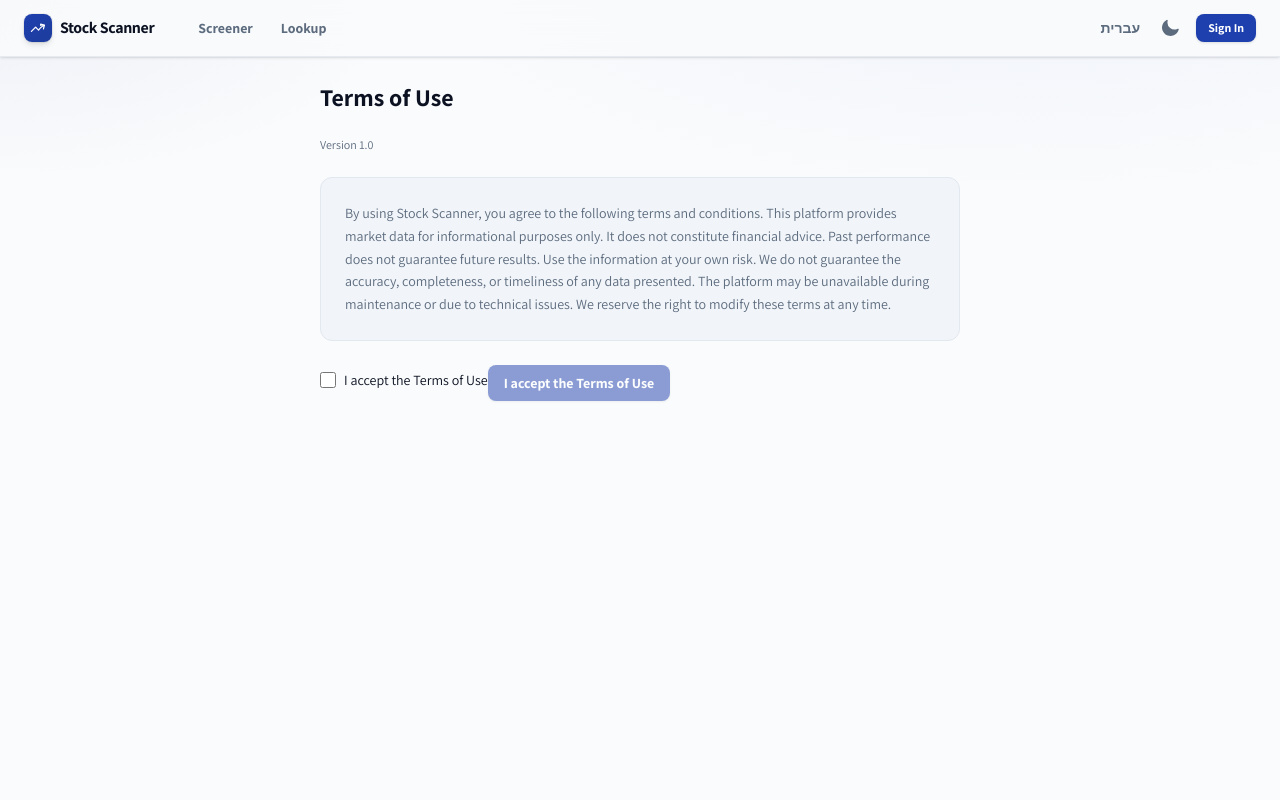
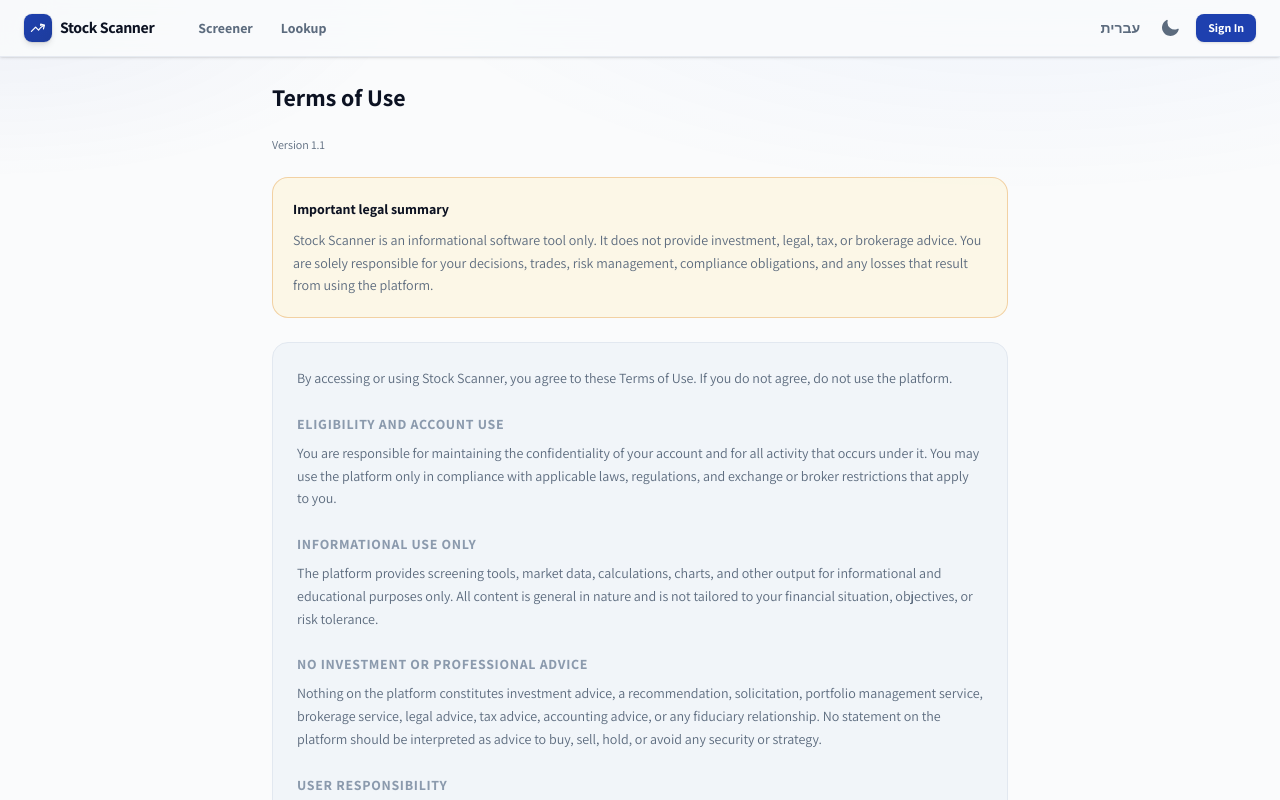
Before and after one commit to kfirAdler/stock-scanner, a Next.js app in the folder web/: page /en/terms in a window 1280 px wide. Shown: the top 800 px of the page. Built offline with nearby package versions, Linux system fonts and the light colour scheme; no server answers.

Commit message:
Expand terms and liability disclaimers

```diff
--- a/web/src/app/[locale]/auth/register/page.tsx
+++ b/web/src/app/[locale]/auth/register/page.tsx
@@ -7,6 +7,7 @@ import { createClient } from "@/lib/supabase/client";
 import { Button } from "@/components/ui/Button";
 import { Input } from "@/components/ui/Input";
 import { Checkbox } from "@/components/ui/Checkbox";
+import { CURRENT_TERMS_VERSION } from "@/lib/terms";
 
 export default function RegisterPage() {
   const t = useTranslations();
@@ -43,7 +44,7 @@ export default function RegisterPage() {
     if (data.user) {
       await supabase.from("user_terms_acceptance").insert({
         user_id: data.user.id,
-        terms_version: "1.0",
+        terms_version: CURRENT_TERMS_VERSION,
       });
     }
 
--- a/web/src/app/[locale]/terms/page.tsx
+++ b/web/src/app/[locale]/terms/page.tsx
@@ -4,12 +4,23 @@ import { useState } from "react";
 import { useTranslations } from "next-intl";
 import { Button } from "@/components/ui/Button";
 import { Checkbox } from "@/components/ui/Checkbox";
+import { CURRENT_TERMS_VERSION } from "@/lib/terms";
 
 export default function TermsPage() {
   const t = useTranslations("terms");
   const [accepted, setAccepted] = useState(false);
   const [saving, setSaving] = useState(false);
   const [done, setDone] = useState(false);
+  const sections = [
+    "eligibility",
+    "informationOnly",
+    "noAdvice",
+    "userResponsibility",
+    "dataAvailability",
+    "liability",
+    "indemnity",
+    "changes",
+  ] as const;
 
   async function handleAccept() {
     setSaving(true);
@@ -17,7 +28,7 @@ export default function TermsPage() {
       const res = await fetch("/api/terms/accept", {
         method: "POST",
         headers: { "Content-Type": "application/json" },
-        body: JSON.stringify({ terms_version: "1.0" }),
+        body: JSON.stringify({ terms_version: CURRENT_TERMS_VERSION }),
       });
       if (res.ok) setDone(true);
     } catch {
@@ -28,12 +39,27 @@ export default function TermsPage() {
   }
 
   return (
-    <div className="mx-auto max-w-2xl px-4 py-6 space-y-6">
+    <div className="mx-auto max-w-3xl px-4 py-6 space-y-6">
       <h1 className="text-2xl font-bold">{t("title")}</h1>
-      <p className="text-xs text-text-secondary">{t("version", { version: "1.0" })}</p>
+      <p className="text-xs text-text-secondary">{t("version", { version: CURRENT_TERMS_VERSION })}</p>
 
-      <div className="rounded-xl border border-border bg-surface-alt p-6 text-sm leading-relaxed text-text-secondary">
-        {t("body")}
+      <div className="rounded-2xl border border-warning/30 bg-warning-soft/40 p-5 text-sm leading-relaxed text-text-secondary">
+        <p className="font-bold text-text">{t("summaryTitle")}</p>
+        <p className="mt-2">{t("summaryBody")}</p>
+      </div>
+
+      <div className="rounded-2xl border border-border bg-surface-alt p-6 space-y-6">
+        <p className="text-sm leading-relaxed text-text-secondary">{t("intro")}</p>
+        {sections.map((section) => (
+          <section key={section} className="space-y-2">
+            <h2 className="text-sm font-bold uppercase tracking-wider text-text-muted">
+              {t(`sections.${section}.title`)}
+            </h2>
+            <p className="text-sm leading-relaxed text-text-secondary">
+              {t(`sections.${section}.body`)}
+            </p>
+          </section>
+        ))}
       </div>
 
       {!done ? (
@@ -48,7 +74,7 @@ export default function TermsPage() {
           </Button>
         </div>
       ) : (
-        <p className="text-success font-bold">Terms accepted successfully.</p>
+        <p className="text-success font-bold">{t("acceptedSuccess")}</p>
       )}
     </div>
   );
--- a/web/src/app/api/terms/accept/route.ts
+++ b/web/src/app/api/terms/accept/route.ts
@@ -1,5 +1,6 @@
 import { NextRequest, NextResponse } from "next/server";
 import { createClient } from "@/lib/supabase/server";
+import { CURRENT_TERMS_VERSION } from "@/lib/terms";
 
 export async function POST(request: NextRequest) {
   const supabase = await createClient();
@@ -10,7 +11,7 @@ export async function POST(request: NextRequest) {
   }
 
   const body = await request.json();
-  const termsVersion = body.terms_version ?? "1.0";
+  const termsVersion = body.terms_version ?? CURRENT_TERMS_VERSION;
 
   const { error } = await supabase
     .from("user_terms_acceptance")
--- /dev/null
+++ b/web/src/lib/terms.ts
@@ -0,0 +1 @@
+export const CURRENT_TERMS_VERSION = "1.1";
--- a/web/src/messages/en.json
+++ b/web/src/messages/en.json
@@ -304,6 +304,43 @@
     "accept": "I accept the Terms of Use",
     "mustAccept": "You must accept the Terms of Use to continue",
     "version": "Version {version}",
-    "body": "By using Stock Scanner, you agree to the following terms and conditions. This platform provides market data for informational purposes only. It does not constitute financial advice. Past performance does not guarantee future results. Use the information at your own risk. We do not guarantee the accuracy, completeness, or timeliness of any data presented. The platform may be unavailable during maintenance or due to technical issues. We reserve the right to modify these terms at any time."
+    "summaryTitle": "Important legal summary",
+    "summaryBody": "Stock Scanner is an informational software tool only. It does not provide investment, legal, tax, or brokerage advice. You are solely responsible for your decisions, trades, risk management, compliance obligations, and any losses that result from using the platform.",
+    "intro": "By accessing or using Stock Scanner, you agree to these Terms of Use. If you do not agree, do not use the platform.",
+    "acceptedSuccess": "Terms accepted successfully.",
+    "sections": {
+      "eligibility": {
+        "title": "Eligibility and Account Use",
+        "body": "You are responsible for maintaining the confidentiality of your account and for all activity that occurs under it. You may use the platform only in compliance with applicable laws, regulations, and exchange or broker restrictions that apply to you."
+      },
+      "informationOnly": {
+        "title": "Informational Use Only",
+        "body": "The platform provides screening tools, market data, calculations, charts, and other output for informational and educational purposes only. All content is general in nature and is not tailored to your financial situation, objectives, or risk tolerance."
+      },
+      "noAdvice": {
+        "title": "No Investment or Professional Advice",
+        "body": "Nothing on the platform constitutes investment advice, a recommendation, solicitation, portfolio management service, brokerage service, legal advice, tax advice, accounting advice, or any fiduciary relationship. No statement on the platform should be interpreted as advice to buy, sell, hold, or avoid any security or strategy."
+      },
+      "userResponsibility": {
+        "title": "User Responsibility",
+        "body": "You are solely responsible for your research, judgment, orders, execution decisions, compliance, suitability analysis, and risk management. You accept full responsibility for verifying any information before acting on it and for all gains, losses, liabilities, taxes, and consequences arising from your use of the platform."
+      },
+      "dataAvailability": {
+        "title": "Data, Accuracy, and Availability",
+        "body": "Market data, calculations, and platform output may be delayed, incomplete, inaccurate, unavailable, or interrupted. We do not guarantee accuracy, completeness, timeliness, availability, or fitness for any particular purpose. The platform is provided on an \"as is\" and \"as available\" basis."
+      },
+      "liability": {
+        "title": "Limitation of Liability",
+        "body": "To the maximum extent permitted by law, the platform owner, operator, affiliates, and service providers are not liable for any direct, indirect, incidental, consequential, special, exemplary, regulatory, or financial damages, trading losses, lost profits, lost opportunities, data loss, or claims arising out of or related to your use of or inability to use the platform."
+      },
+      "indemnity": {
+        "title": "Indemnification",
+        "body": "You agree to defend, indemnify, and hold harmless the platform owner, operator, affiliates, and service providers from and against claims, liabilities, damages, losses, costs, and expenses, including reasonable legal fees, arising out of your use of the platform, your violation of these terms, or your violation of any law, regulation, or third-party right."
+      },
+      "changes": {
+        "title": "Changes to the Terms",
+        "body": "We may update these terms from time to time. Continued use of the platform after updated terms become effective constitutes acceptance of the revised terms."
+      }
+    }
   }
 }
--- a/web/src/messages/he.json
+++ b/web/src/messages/he.json
@@ -304,6 +304,43 @@
     "accept": "אני מקבל את תנאי השימוש",
     "mustAccept": "יש לאשר את תנאי השימוש כדי להמשיך",
     "version": "גרסה {version}",
-    "body": "בשימוש בסורק מניות, אתה מסכים לתנאים וההתניות הבאים. פלטפורמה זו מספקת נתוני שוק למטרות מידע בלבד. היא אינה מהווה ייעוץ פיננסי. ביצועי עבר אינם מבטיחים תוצאות עתידיות. השימוש במידע הוא על אחריותך בלבד. איננו מתחייבים לדיוק, שלמות או עדכניות של הנתונים המוצגים. הפלטפורמה עשויה להיות לא זמינה במהלך תחזוקה או עקב בעיות טכניות. אנו שומרים לעצמנו את הזכות לשנות תנאים אלה בכל עת."
+    "summaryTitle": "סיכום משפטי חשוב",
+    "summaryBody": "Stock Scanner הוא כלי תוכנה למידע בלבד. הוא אינו מספק ייעוץ השקעות, ייעוץ משפטי, ייעוץ מס או שירותי ברוקראז׳. האחריות המלאה על החלטותיך, הפעולות שלך, ניהול הסיכון שלך, חובות הציות שלך וכל הפסד שנובע מהשימוש בפלטפורמה היא שלך בלבד.",
+    "intro": "בשימוש או בגישה ל־Stock Scanner אתה מסכים לתנאי שימוש אלה. אם אינך מסכים, אין להשתמש בפלטפורמה.",
+    "acceptedSuccess": "תנאי השימוש אושרו בהצלחה.",
+    "sections": {
+      "eligibility": {
+        "title": "זכאות ושימוש בחשבון",
+        "body": "אתה אחראי לשמירה על סודיות החשבון שלך ולכל פעילות שמתרחשת בו. מותר לך להשתמש בפלטפורמה רק בהתאם לכל דין, רגולציה, והגבלות של בורסה או ברוקר שחלים עליך."
+      },
+      "informationOnly": {
+        "title": "למידע בלבד",
+        "body": "הפלטפורמה מספקת כלי סריקה, נתוני שוק, חישובים, גרפים ותוצרים נוספים למטרות מידע ולמידה בלבד. כל התוכן הוא כללי ואינו מותאם למצבך הפיננסי, למטרותיך או לרמת הסיכון שלך."
+      },
+      "noAdvice": {
+        "title": "אין ייעוץ השקעות או ייעוץ מקצועי",
+        "body": "שום דבר בפלטפורמה אינו מהווה ייעוץ השקעות, המלצה, שידול, ניהול תיק, שירות ברוקראז׳, ייעוץ משפטי, ייעוץ מס, ייעוץ חשבונאי או יחסי נאמנות. אין לפרש שום אמירה בפלטפורמה כהמלצה לקנות, למכור, להחזיק או להימנע מנייר ערך או אסטרטגיה כלשהם."
+      },
+      "userResponsibility": {
+        "title": "אחריות המשתמש",
+        "body": "האחריות הבלעדית למחקר שלך, לשיקול הדעת שלך, לפקודות, להחלטות הביצוע, לציות, לבדיקת התאמה ולניהול הסיכון היא שלך בלבד. אתה מקבל על עצמך אחריות מלאה לאמת כל מידע לפני פעולה על פיו ולכל רווח, הפסד, התחייבות, מס ותוצאה שנובעים מהשימוש שלך בפלטפורמה."
+      },
+      "dataAvailability": {
+        "title": "נתונים, דיוק וזמינות",
+        "body": "נתוני שוק, חישובים ותוצרי הפלטפורמה עלולים להיות מאוחרים, חסרים, לא מדויקים, לא זמינים או מופרעים. איננו מתחייבים לדיוק, שלמות, עדכניות, זמינות או התאמה למטרה מסוימת. הפלטפורמה ניתנת במצב \"כמות שהיא\" ו\"כפי שזמינה\"."
+      },
+      "liability": {
+        "title": "הגבלת אחריות",
+        "body": "במידה המרבית המותרת לפי דין, בעל הפלטפורמה, המפעיל שלה, החברות הקשורות וספקי השירות אינם אחראים לכל נזק ישיר, עקיף, מקרי, תוצאתי, מיוחד, לדוגמה, רגולטורי או פיננסי, להפסדי מסחר, אובדן רווחים, אובדן הזדמנויות, אובדן נתונים או תביעות הנובעים מהשימוש בפלטפורמה או מחוסר היכולת להשתמש בה."
+      },
+      "indemnity": {
+        "title": "שיפוי",
+        "body": "אתה מסכים לשפות ולהגן על בעל הפלטפורמה, המפעיל שלה, החברות הקשורות וספקי השירות מפני כל תביעה, חבות, נזק, הפסד, עלות והוצאה, לרבות שכר טרחת עורכי דין סביר, הנובעים מהשימוש שלך בפלטפורמה, מהפרת תנאים אלה, או מהפרת כל דין, רגולציה או זכות של צד שלישי."
+      },
+      "changes": {
+        "title": "שינויים בתנאים",
+        "body": "אנו רשאים לעדכן תנאים אלה מעת לעת. המשך השימוש בפלטפורמה לאחר כניסת תנאים מעודכנים לתוקף יהווה הסכמה לתנאים המעודכנים."
+      }
+    }
   }
 }
```
